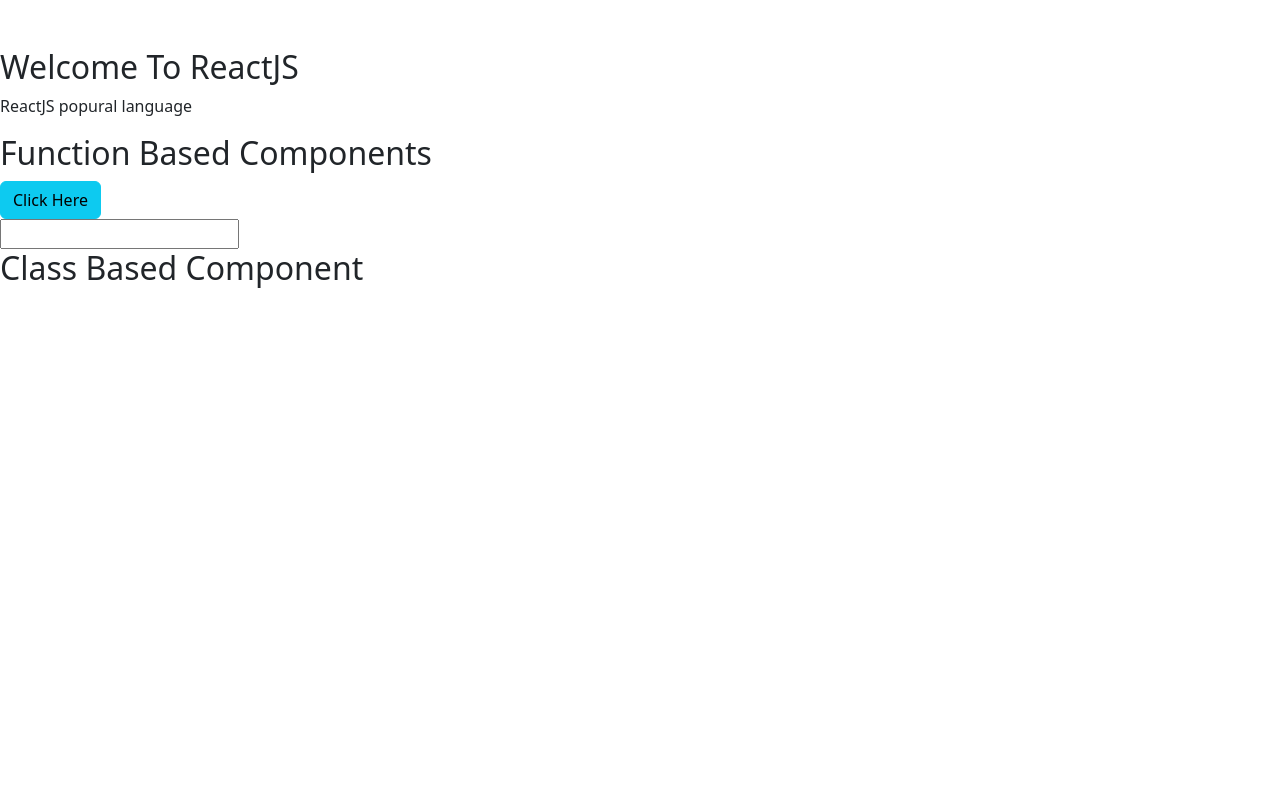
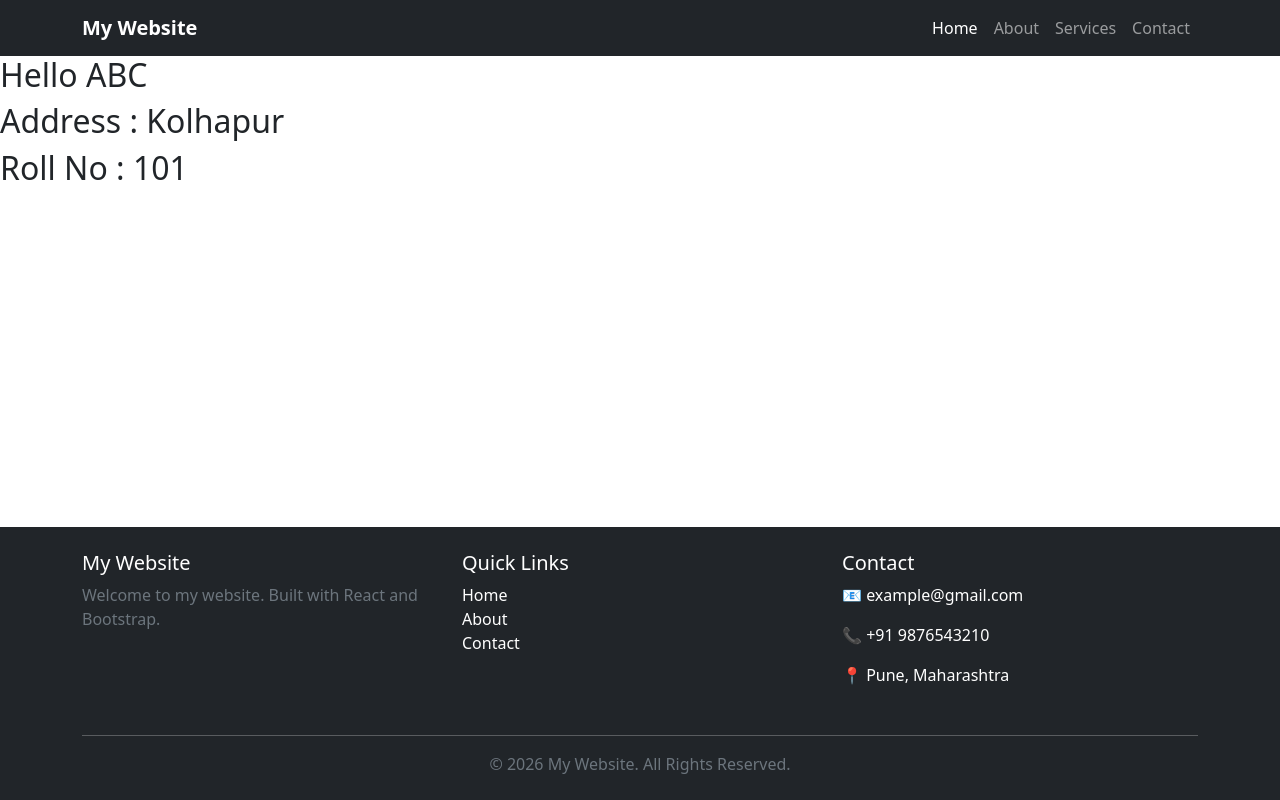
Before and after one commit to 09snehalchavan/ReactJS, a React (Vite) app in the folder myProject/: page / in a window 1280 px wide. Built offline with nearby package versions, Linux system fonts and the light colour scheme; the HTML template or start-up script is replaced by a standard one.

Commit message:
Today New Learn

```diff
--- a/myProject/src/App.jsx
+++ b/myProject/src/App.jsx
@@ -1,17 +1,38 @@
 import { useState } from 'react'
 import './App.css'
-import Demo1 from './components/demo1'
+import FunctionBasedComponent from './components/FunctionBasedComponent'
 import ClassBasedComponent from './components/ClassBasedComponent'
+import Footer from './components/Footer'
+import Header from './components/Header'
+import ParentComponent from './components/ParentComponent'
 
 
 function App() {
   return (
     <>
-      <br /><br />
-      <h2>Welcome To ReactJS</h2>
-      <p>ReactJS popural language</p>
-      <Demo1 />
-      <ClassBasedComponent />
+      {/* <div className='d-flex flex-column min-vh-100'> */}
+
+      {/* display: flex;
+        flex-direction: column;
+        min-height: 100vh; */}
+
+
+      <Header />
+      <main className='flex-grow-1'>
+
+        {/*
+            <br /><br />
+            <h2>Welcome To ReactJS</h2>
+            <p>ReactJS popural language</p>
+            <FunctionBasedComponent />
+            <ClassBasedComponent />
+          */}
+
+        <ParentComponent />
+
+      </main>
+      <Footer />
+      {/* </div > */}
     </>
   )
 }
--- /dev/null
+++ b/myProject/src/components/ChildComponent.jsx
@@ -0,0 +1,26 @@
+import React from 'react'
+
+// const ChildComponent = (props) => {
+//     return (
+//         <>
+//             <h2>Hello {props.name}</h2>
+//             <h2>Address : {props.address}</h2>
+//             <h2>Roll No : {props.rollno}</h2>
+//         </>
+//     )
+// }
+
+
+const ChildComponent = ({ name, address, rollno }) => {
+    return (
+        <>
+            <h2>Hello {name}</h2>
+            <h2>Address : {address}</h2>
+            <h2>Roll No : {rollno}</h2>
+        </>
+    )
+}
+
+
+
+export default ChildComponent
--- /dev/null
+++ b/myProject/src/components/Footer.css
@@ -0,0 +1,5 @@
+.footer {
+    bottom: 0;
+    position: fixed;
+    width: 100%;
+}
--- /dev/null
+++ b/myProject/src/components/Footer.jsx
@@ -0,0 +1,68 @@
+import React from 'react'
+import './Footer.css'
+
+const Footer = () => {
+    return (
+        <div className='footer'>
+            <footer className="bg-dark text-white mt-5">
+                <div className="container py-4">
+                    <div className="row">
+
+                        {/* About */}
+                        <div className="col-md-4 mb-3">
+                            <h5>My Website</h5>
+                            <p className="text-secondary">
+                                Welcome to my website. Built with React and Bootstrap.
+                            </p>
+                        </div>
+
+                        {/* Quick Links */}
+                        <div className="col-md-4 mb-3">
+                            <h5>Quick Links</h5>
+                            <ul className="list-unstyled">
+                                <li>
+                                    <a href="/" className="text-white text-decoration-none">
+                                        Home
+                                    </a>
+                                </li>
+
+                                <li>
+                                    <a href="/about" className="text-white text-decoration-none">
+                                        About
+                                    </a>
+                                </li>
+
+                                <li>
+                                    <a href="/contact" className="text-white text-decoration-none">
+                                        Contact
+                                    </a>
+                                </li>
+                            </ul>
+                        </div>
+
+                        {/* Contact */}
+                        <div className="col-md-4 mb-3">
+                            <h5>Contact</h5>
+                            <p>📧 example@gmail.com</p>
+                            <p>📞 +91 9876543210</p>
+                            <p>📍 Pune, Maharashtra</p>
+                        </div>
+
+                    </div>
+
+                    <hr />
+
+                    <div className="text-center">
+                        <p className="mb-0 text-secondary">
+                            © 2026 My Website. All Rights Reserved.
+                        </p>
+                    </div>
+
+                </div>
+            </footer>
+
+        </div>
+    )
+}
+
+export default Footer
--- /dev/null
+++ b/myProject/src/components/Header.jsx
@@ -0,0 +1,60 @@
+import React from 'react'
+
+const Header = () => {
+    return (
+        <div>
+            <header>
+                <nav className="navbar navbar-expand-lg navbar-dark bg-dark">
+                    <div className="container">
+
+                        <a className="navbar-brand fw-bold" href="/">
+                            My Website
+                        </a>
+
+                        <button
+                            className="navbar-toggler"
+                            type="button"
+                            data-bs-toggle="collapse"
+                            data-bs-target="#navbarNav"
+                        >
+                            <span className="navbar-toggler-icon"></span>
+                        </button>
+
+                        <div className="collapse navbar-collapse" id="navbarNav">
+                            <ul className="navbar-nav ms-auto">
+
+                                <li className="nav-item">
+                                    <a className="nav-link active" href="/">
+                                        Home
+                                    </a>
+                                </li>
+
+                                <li className="nav-item">
+                                    <a className="nav-link" href="/about">
+                                        About
+                                    </a>
+                                </li>
+
+                                <li className="nav-item">
+                                    <a className="nav-link" href="/services">
+                                        Services
+                                    </a>
+                                </li>
+
+                                <li className="nav-item">
+                                    <a className="nav-link" href="/contact">
+                                        Contact
+                                    </a>
+                                </li>
+
+                            </ul>
+                        </div>
+
+                    </div>
+                </nav>
+            </header>
+        </div>
+    )
+}
+
+export default Header
--- /dev/null
+++ b/myProject/src/components/ParentComponent.jsx
@@ -0,0 +1,12 @@
+import React from 'react'
+import ChildComponent from './ChildComponent'
+
+const ParentComponent = () => {
+    return (
+        <>
+            <ChildComponent name='ABC' address='Kolhapur' rollno={101} />
+        </>
+    )
+}
+
+export default ParentComponent
```
Also changed, not shown: myProject/src/components/FunctionBasedComponent.jsx (renamed from myProject/src/components/Demo1.jsx).
